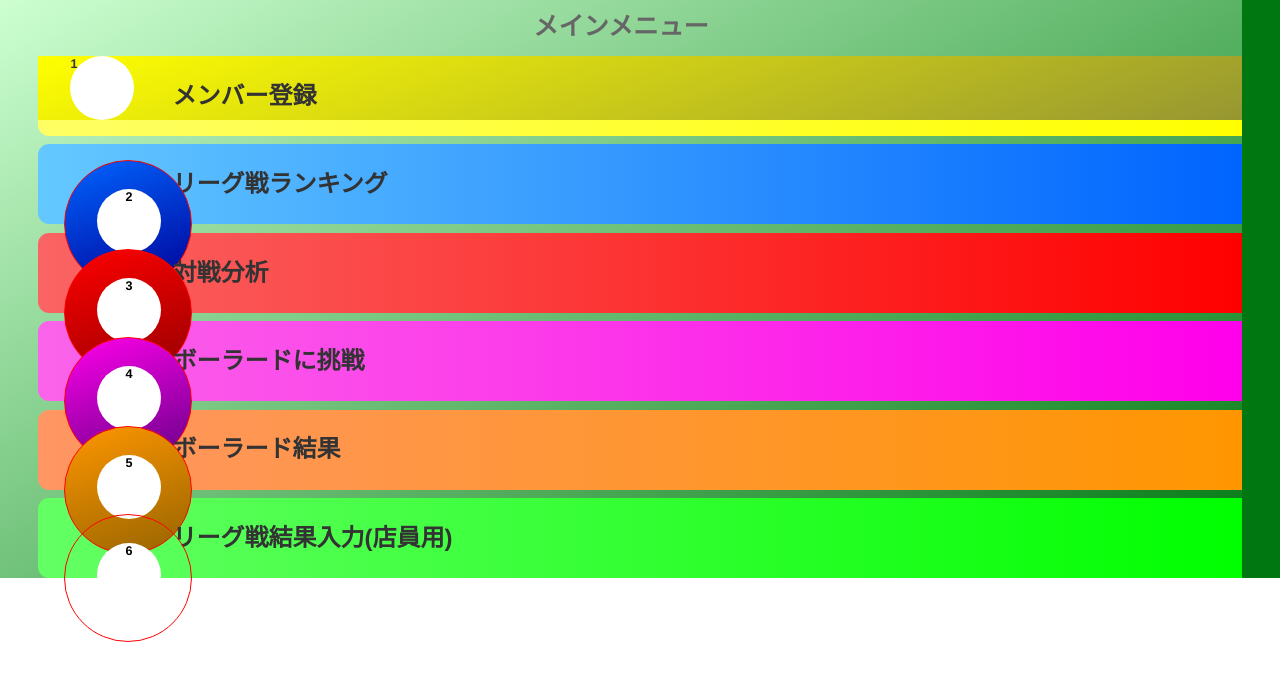
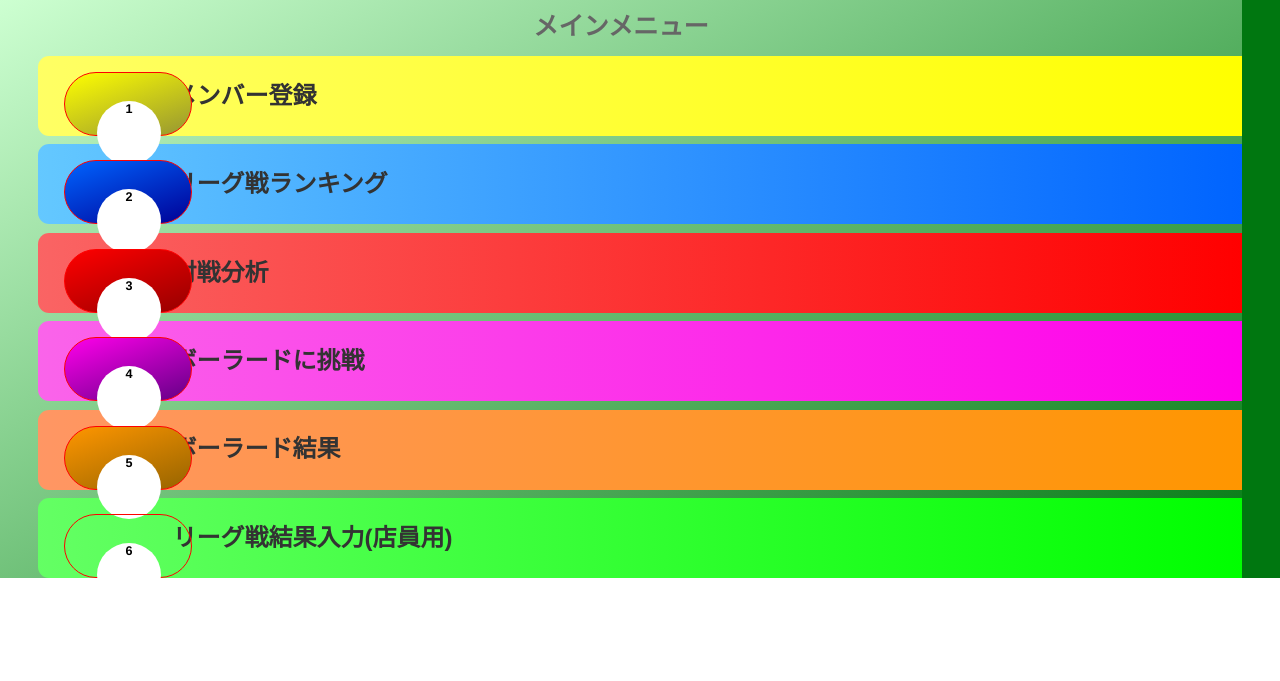
Before and after one commit to tetsuwrx/b-path-league, a PHP site: template web/views/index.twig in a window 1280 px wide. Shown: the top 681 px of the page. Run offline with PHP 8.4, Linux system fonts and the light colour scheme; the template is opened without the code that fills it, so the values that code supplies are empty; some libraries are stand-ins or nearby versions.

Commit message:
style changed

```diff
--- a/web/stylesheets/main.css
+++ b/web/stylesheets/main.css
@@ -71,7 +71,7 @@ div.mainball{
   margin-top:2vh;
   color:black;
   width:10vw;
-  height:10vw;
+  height:8vh;
   border-radius:10vw;
   border:#ff0000 solid 1px;
 }
--- a/web/views/index.twig
+++ b/web/views/index.twig
@@ -9,7 +9,7 @@
         <input class="mainsubmit" type="submit" name="a4" value="メンバー登録">
       </div>
       </form>
-      <div class="mainball0" style="background:linear-gradient(160deg, rgb(255, 255, 0), rgb(150, 150, 50));">
+      <div class="mainball" style="background:linear-gradient(160deg, rgb(255, 255, 0), rgb(150, 150, 50));">
         <div class="ballNumber">1</div>
       </div>
   </div>
```
